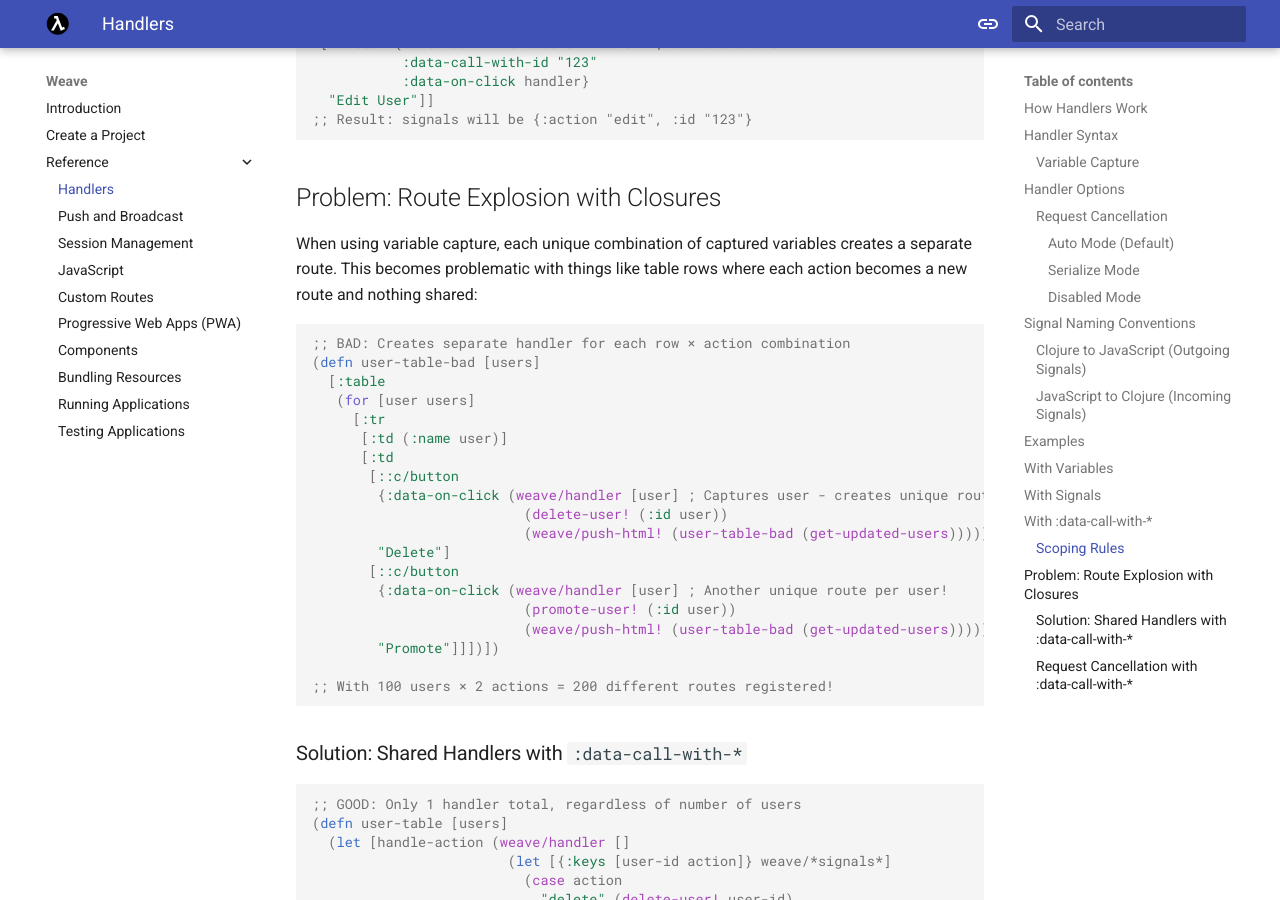
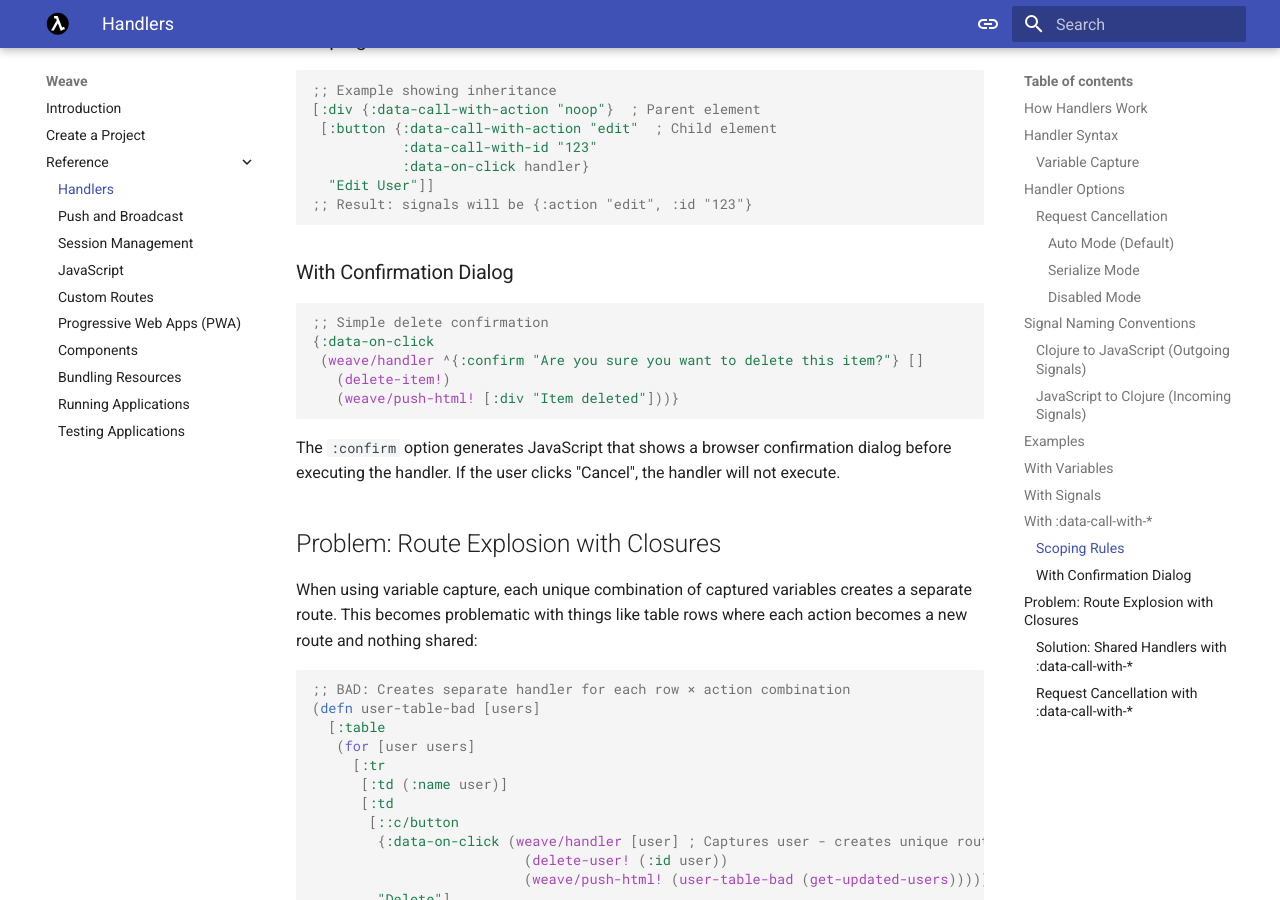
Before and after one commit to nakkaya/weave, an MkDocs documentation site: the page built from doc/docs/reference/10_handlers.md, in a window 1280 px wide and 900 px high, scrolled down 5087 px. Built offline with MkDocs 1.6.1 and Material for MkDocs 9.7.7, drawn with Linux system fonts in a browser that asks for light colours; some of the changed text lies outside the part shown.

Commit message:
implement handler confirm dialog

````diff
--- a/doc/docs/reference/10_handlers.md
+++ b/doc/docs/reference/10_handlers.md
@@ -49,6 +49,9 @@ Options are provided as metadata (optional):
 - `:selector` - CSS selector for the form to submit (e.g. `"#myform"`)
 - `:request-cancellation` - Controls request cancellation behavior
   (see [Request Cancellation](#request-cancellation))
+- `:confirm` - String message for confirmation dialog. When present,
+  shows a browser `confirm()` dialog before executing the handler.
+  Example: `^{:confirm "Are you sure you want to delete this item?"} []`
 
 
 ### Request Cancellation
@@ -240,6 +243,20 @@ capture.
 ;; Result: signals will be {:action "edit", :id "123"}
 ```
 
+### With Confirmation Dialog
+
+```clojure
+;; Simple delete confirmation
+{:data-on-click
+ (weave/handler ^{:confirm "Are you sure you want to delete this item?"} []
+   (delete-item!)
+   (weave/push-html! [:div "Item deleted"]))}
+```
+
+The `:confirm` option generates JavaScript that shows a browser
+confirmation dialog before executing the handler. If the user clicks
+"Cancel", the handler will not execute.
+
 ## Problem: Route Explosion with Closures
 
 When using variable capture, each unique combination of captured
````
Also changed, not shown: 3 other files.
